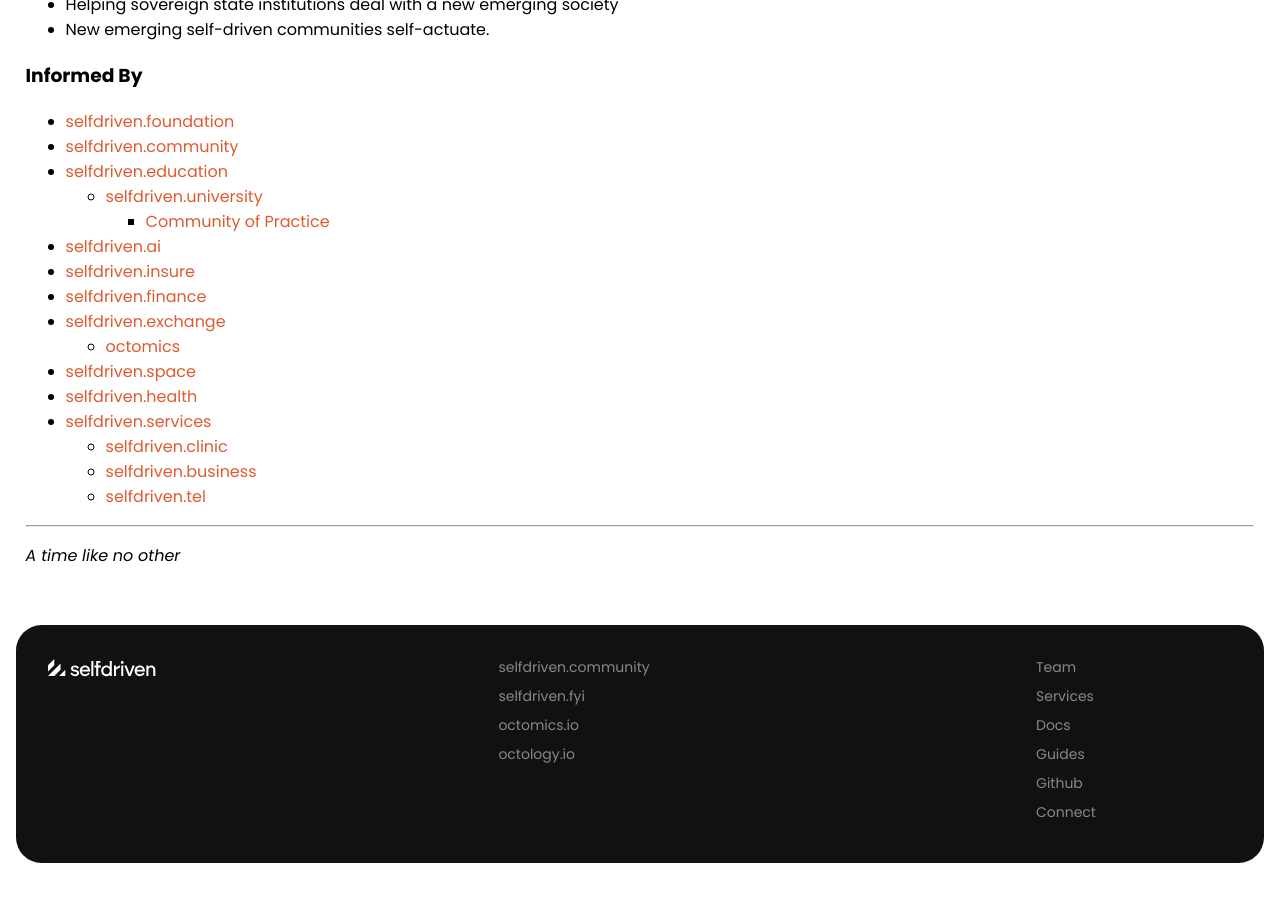
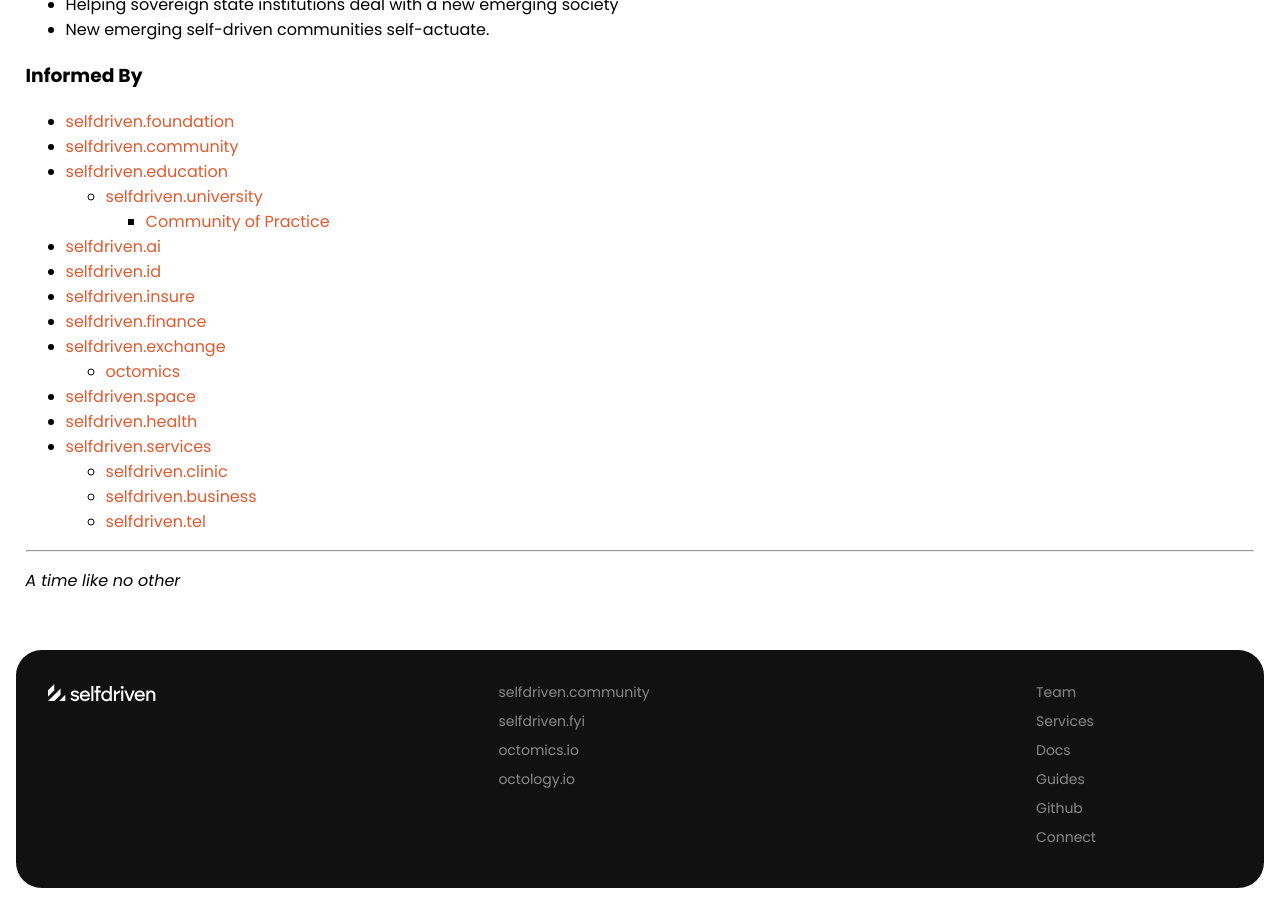
Before and after one commit to selfdriven-foundation/selfdriven-institute, a Jekyll site: the page built from docs/index.md, in a window 1280 px wide and 900 px high, scrolled down 573 px. Built offline with Jekyll 4.4.1, drawn with Linux system fonts in a browser that asks for light colours; before the commit the page ends 1452 px from its top, so only the background shows below that.

Commit message:
Update index.md

```diff
--- a/docs/index.md
+++ b/docs/index.md
@@ -29,6 +29,7 @@ Our work covers the impact of emergent in-organic intelligence on our society an
     - [selfdriven.university](https://selfdriven.university)
         - [Community of Practice](https://www.selfdriven.university/community-of-practice.html)
 - [selfdriven.ai](https://selfdriven.ai)
+- [selfdriven.id](https://selfdriven.id)
 - [selfdriven.insure](https://selfdriven.insure)
 - [selfdriven.finance](https://selfdriven.finance)
 - [selfdriven.exchange](https://selfdriven.exchange)
```
